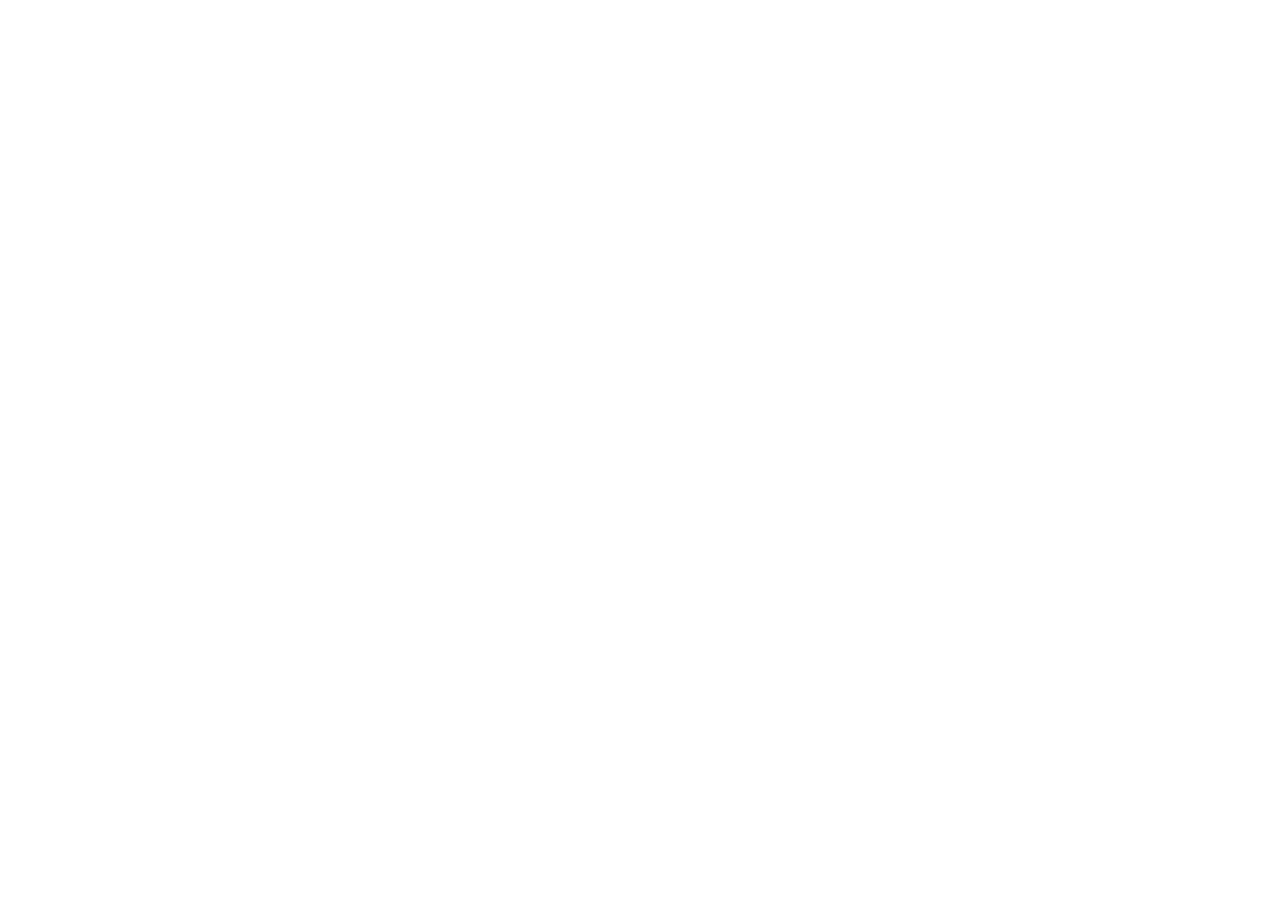
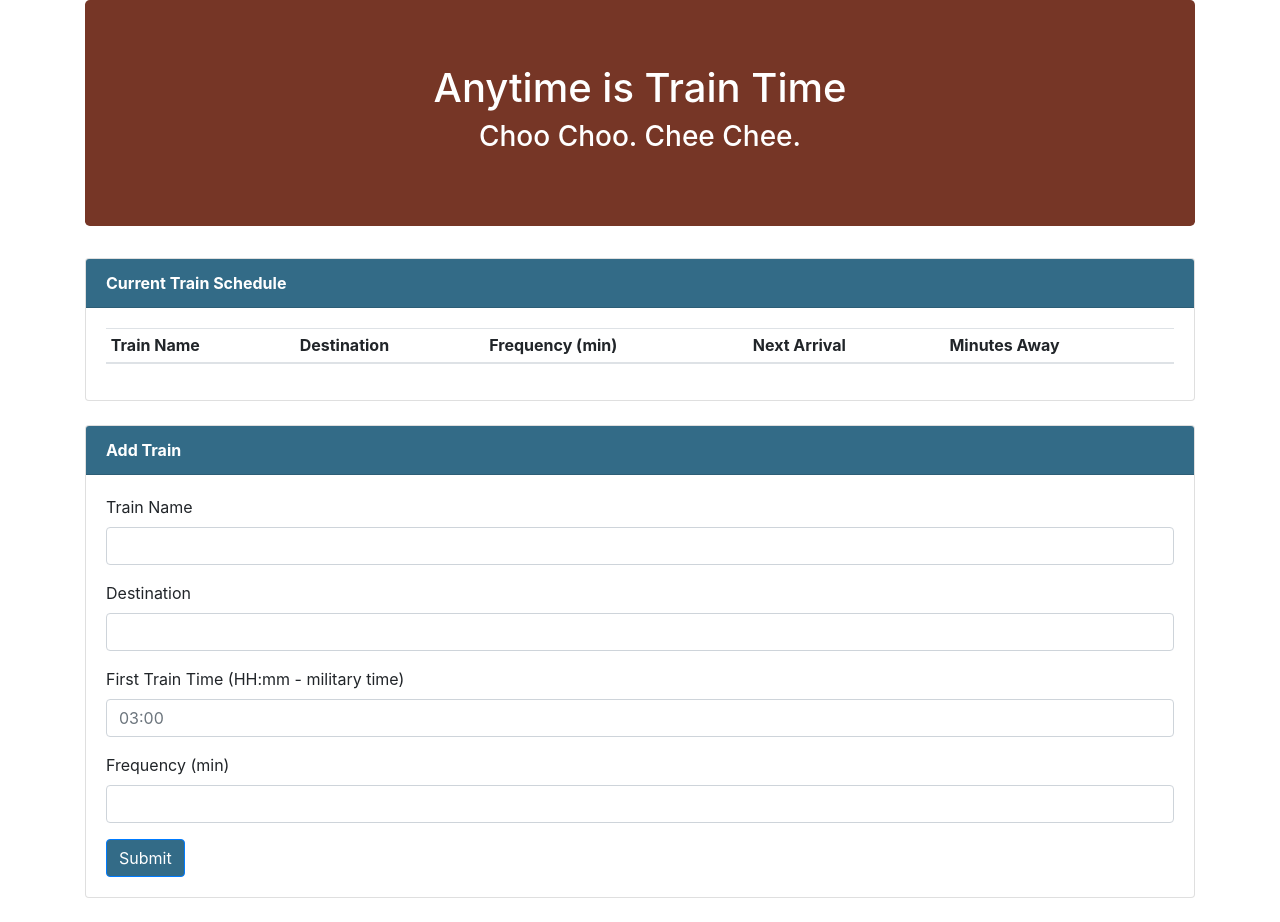
Before and after one commit to zhenyang9261/web-hw7-train-time, a plain HTML site: page index.html in a window 1280 px wide. Before the commit the page ends 800 px from the top, so only its background shows below. Drawn offline with nearby package versions, Linux system fonts and the light colour scheme; files whose address does not match are found by name.

Commit message:
Finished initial ui design

```diff
--- a/assets/css/style.css
+++ b/assets/css/style.css
@@ -0,0 +1,14 @@
+.page-title {
+    background-color: #763626;
+    color: white;
+}
+
+.table-title {
+    background-color: #336b87;
+    color: white;
+    font-weight: bold;
+}
+
+#add-train-btn {
+    background-color: #336b87;
+}
--- a/index.html
+++ b/index.html
@@ -3,7 +3,7 @@
 
 <head>
   <meta charset="utf-8">
-    <title>GifTastic!!</title>
+    <title>Train Time</title>
     <meta name="viewport" content="width=device-width, initial-scale=1.0">
     <meta http-equiv="X-UA-Compatible" content="ie=edge">
 
@@ -26,6 +26,75 @@
 </head>
 
 <body>
+    <div class="container">
+
+        <!-- Jumbotron Title Section-->
+        <div class="jumbotron page-title">
+          <h1 class="text-center">Anytime is Train Time</h1>
+          <h3 class="text-center">Choo Choo. Chee Chee.</h3>
+        </div>
+
+        <!-- Train Time Table-->
+        <div class="row">
+
+          <div class="col-md-12">
+
+            <div class="card mb-4">
+              <div class="card-header table-title">Current Train Schedule</div>
+              <div class="card-body">
+                <table class="table table-sm table-hover" id='train-table'>
+                  <thead>
+                    <tr>
+                      <th scope="col">Train Name</th>
+                      <th scope="col">Destination</th>
+                      <th scope="col">Frequency (min)</th>
+                      <th scope="col">Next Arrival</th>
+                      <th scope="col">Minutes Away</th>
+                    </tr>
+                  </thead>
+                  <tbody>
+                  </tbody>
+                </table>
+              </div>
+            </div>
+          </div>
+        </div>
+
+        <!-- Add Train  -->
+        <div class="row">
+          <div class="col-md-12">
+
+            <div class="card mb-4">
+              <div class="card-header table-title">Add Train</div>
+              <div class="card-body">
+
+                <!-- Entry Form -->
+                <form>
+                  <div class="form-group">
+                    <label for="train-name-input">Train Name</label>
+                    <input class="form-control" id="train-name-input" type="text">
+                  </div>
+                  <div class="form-group">
+                    <label for="destination-input">Destination</label>
+                    <input class="form-control" id="destination-input" type="text">
+                  </div>
+                  <div class="form-group">
+                    <label for="start-input">First Train Time (HH:mm - military time)</label>
+                    <input class="form-control" id="start-input" placeholder="03:00" type="text">
+                  </div>
+                  <div class="form-group">
+                    <label for="frequency-input">Frequency (min)</label>
+                    <input class="form-control" id="frequency-input" type="text">
+                  </div>
+                  <button class="btn btn-primary" id="add-train-btn">Submit</button>
+                </form>
+
+              </div>
+            </div>
+          </div>
+        </div>
+
+    </div>
 
 </body>
 
```
